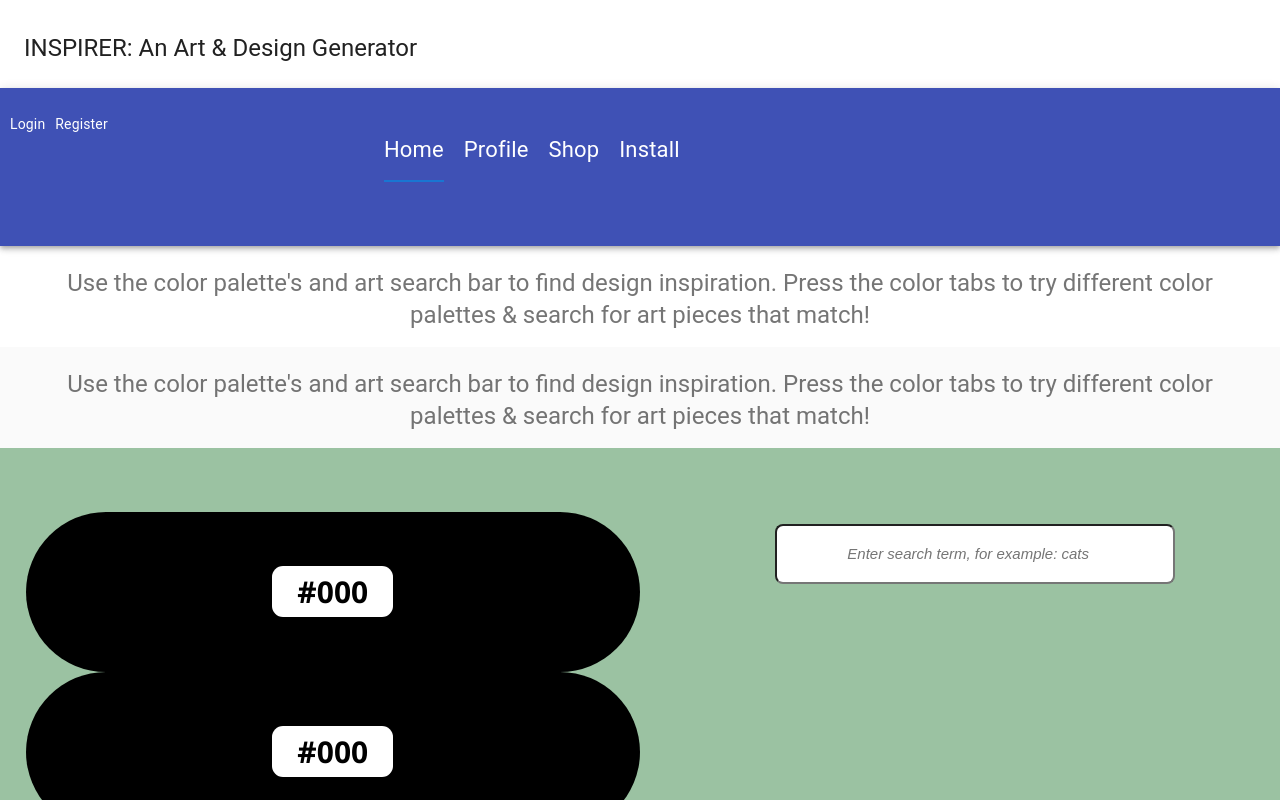
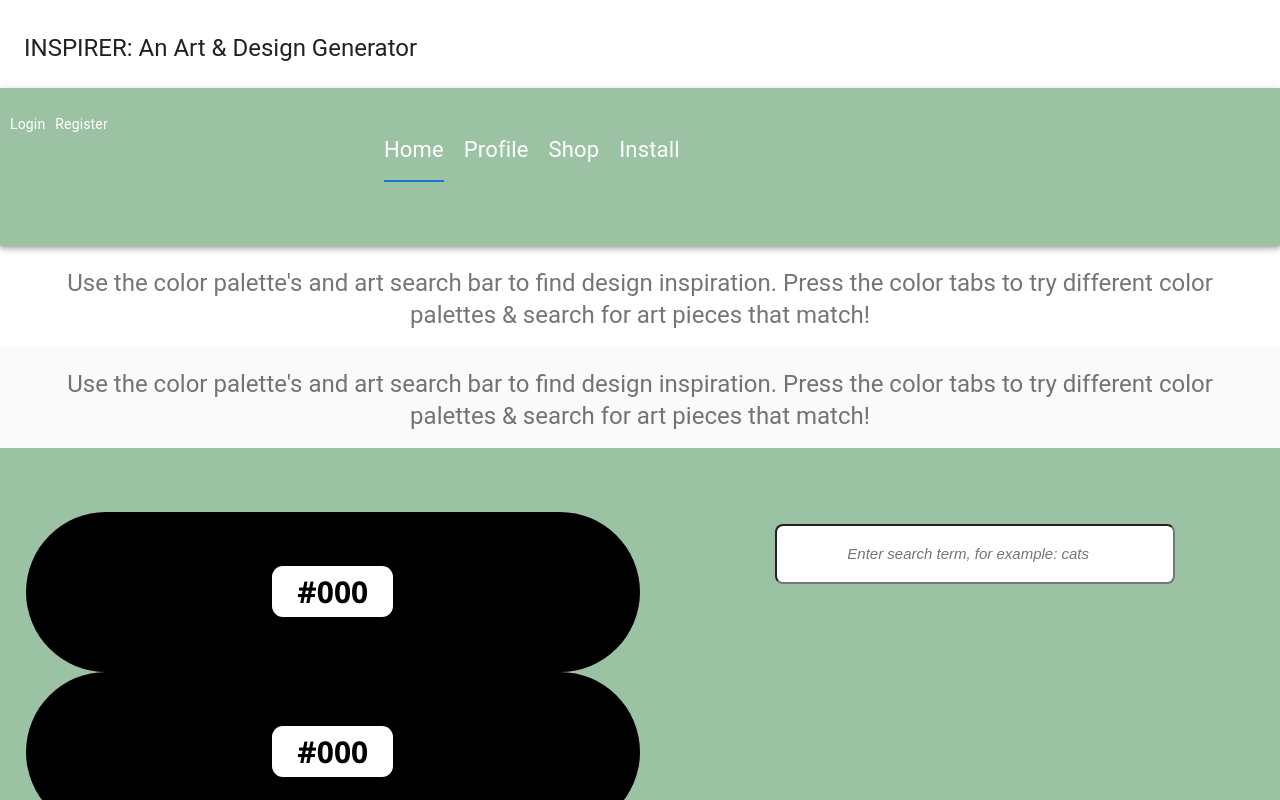
Before and after one commit to LisaTLe/Inspirer-app, a React (Create React App) app in the folder client/: page / in a window 1280 px wide. Shown: the top 800 px of the page. Built offline with nearby package versions, Linux system fonts and the light colour scheme.

Commit message:
NavbarColorChanged

```diff
--- a/client/src/components/navbar.js
+++ b/client/src/components/navbar.js
@@ -27,7 +27,7 @@ export default function Navbar() {
         </Typography>
       </Box>
       <CssBaseline />
-      <AppBar className="navBar" position="relative">
+      <AppBar className="navBar" position="relative" style={{backgroundColor: "#9BC2A2"}}>
         <Box alignItems="right" sx={{ flexGrow: 1, textAlign: "right" }}>
           <Link to="/login" className="link2">
             Login
```
